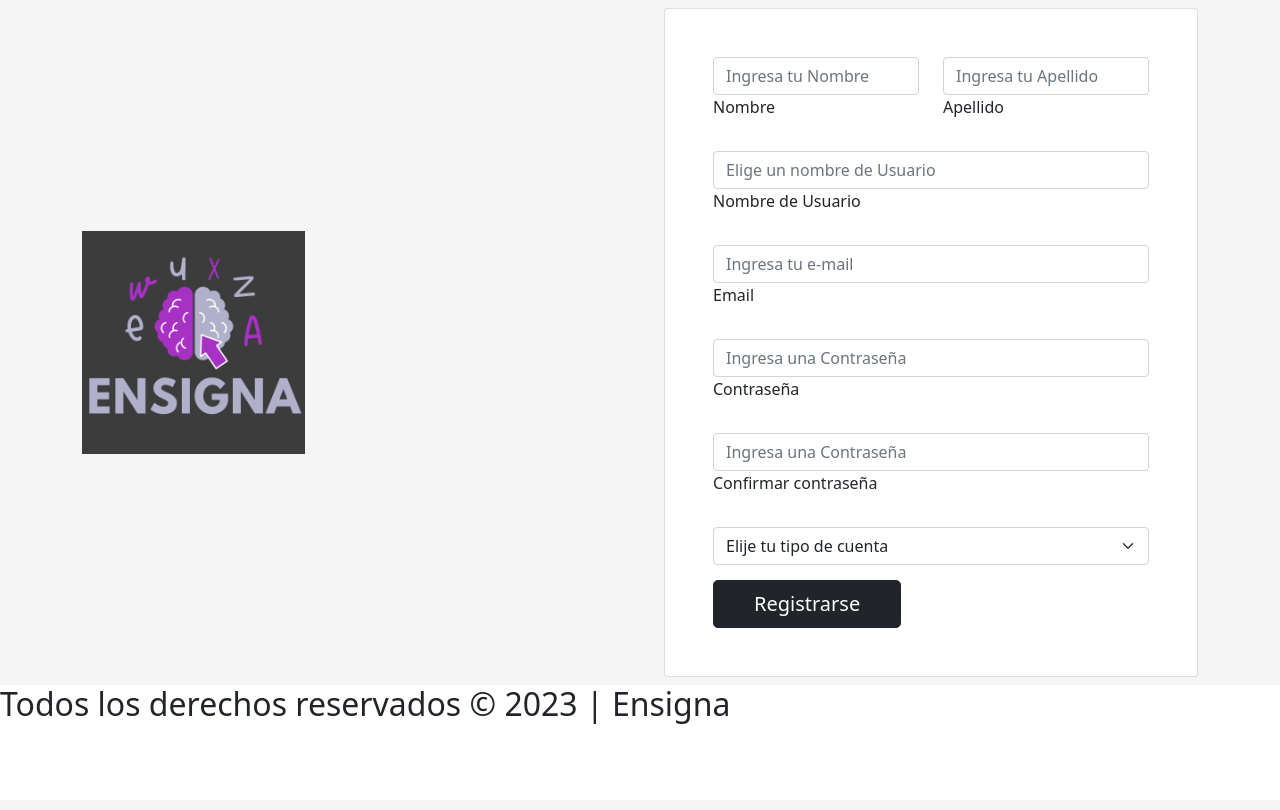
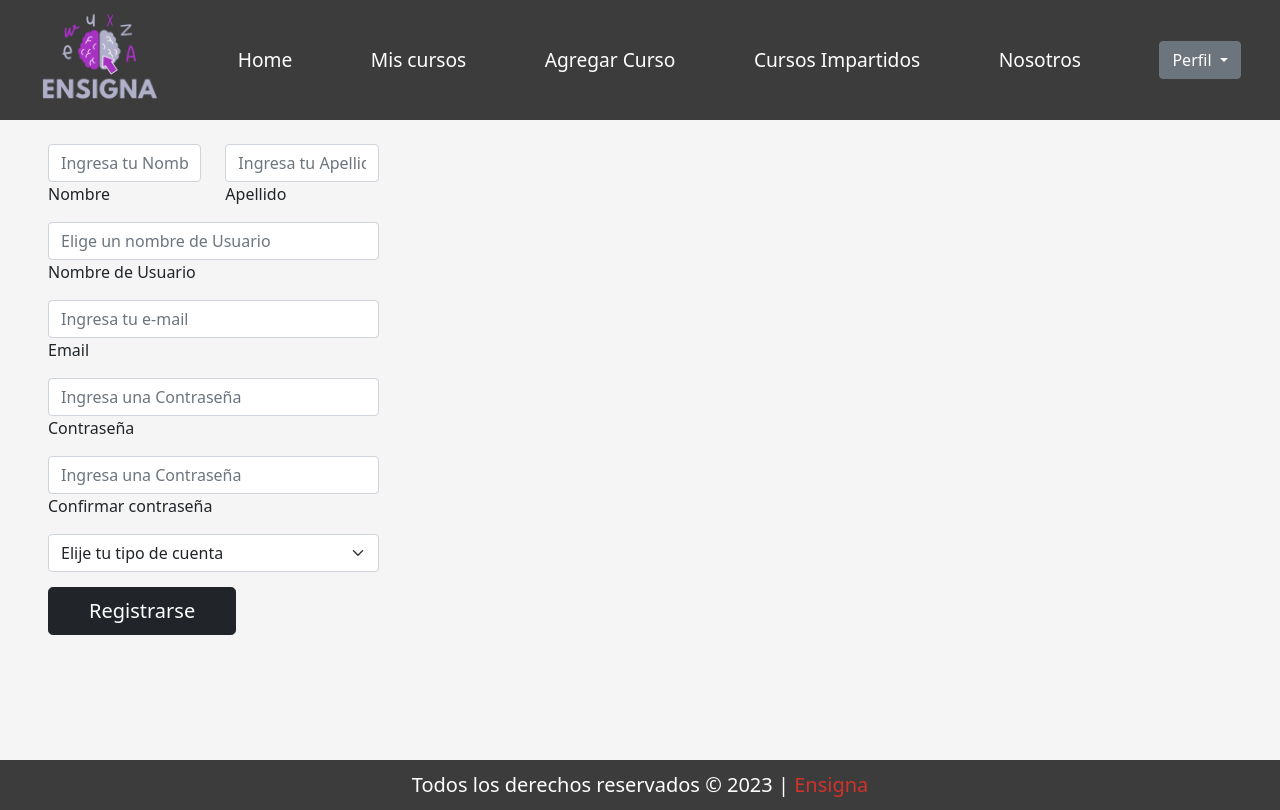
Before and after one commit to letivargasj/ProyectoCursos, a PHP site: page /registrarse.php in a window 1280 px wide. Before the commit the page ends 724 px from the top, so only its background shows below. Run offline with PHP 8.4, Linux system fonts and the light colour scheme.

Commit message:
Estilos finales

```diff
--- a/css/nosotros.css
+++ b/css/nosotros.css
@@ -25,7 +25,7 @@ img{
 .header-nosotros{
     width: 95%;
     height: 300px;
-    background: #5D3C66;
+    background: #2136526e;
     margin: 20px auto;
     overflow: hidden;
     border-radius: 10px;
--- a/cursos_db.sql
+++ b/cursos_db.sql
@@ -27,7 +27,7 @@ CREATE TABLE maestro (
 CREATE TABLE curso (
   cur_nombre VARCHAR(100) NOT NULL,
   cur_duracion FLOAT(11) NOT NULL COMMENT "La duración del curso en horas",
-  cur_categoría VARCHAR(50) NOT NULL,
+  cur_categoria VARCHAR(50) NOT NULL,
   cur_mae_id VARCHAR(20) NOT NULL,
   cur_imagen VARCHAR(30) NOT NULL,
   PRIMARY KEY (cur_nombre),
--- a/insertar.php
+++ b/insertar.php
@@ -13,7 +13,7 @@
             $categoria = $_POST['cur_categoria'];
             $imagen = $_POST['cur_imagen'];
 
-            $sql  = "INSERT INTO curso (cur_nombre, cur_categoría, cur_duracion, cur_imagen, cur_mae_id)
+            $sql  = "INSERT INTO curso (cur_nombre, cur_categoria, cur_duracion, cur_imagen, cur_mae_id)
                              VALUES('$nombre','$categoria','$duracion','images/$imagen','$usuario')";
 
             $query = mysqli_query($conn, $sql);
--- a/nosotros.php
+++ b/nosotros.php
@@ -34,9 +34,9 @@
                 </a>
                 <ul class="dropdown-menu" aria-labelledby="dropdownMenuLink">
                     <li><a class="dropdown-item" href="./controlador/controlador_cerrarsession.php">Salir</a></li>
+                    <li><a class="dropdown-item" href="./login.php">Login</a></li>
                 </ul>
             </div>
-                    <a class="nav" href="./login.php" id="login">Login</a>
         </div>
         <div class="clearfix"></div>
         <div class="header-nosotros">
--- a/registrarse.php
+++ b/registrarse.php
@@ -14,44 +14,55 @@ if(!empty($_SESSION["usuario"])){
         <meta name="viewport" content="width=device-width, initial-scale=1">
 
         <!-- Bootstrap CSS -->
+        <link rel="stylesheet" href="/css/style.css">
         <link href="https://cdn.jsdelivr.net/npm/bootstrap@5.0.2/dist/css/bootstrap.min.css" rel="stylesheet" integrity="sha384-EVSTQN3/azprG1Anm3QDgpJLIm9Nao0Yz1ztcQTwFspd3yD65VohhpuuCOmLASjC" crossorigin="anonymous">
         <script defer src="https://cdn.jsdelivr.net/npm/bootstrap@5.0.2/dist/js/bootstrap.bundle.min.js" integrity="sha384-MrcW6ZMFYlzcLA8Nl+NtUVF0sA7MsXsP1UyJoMp4YLEuNSfAP+JcXn/tWtIaxVXM" crossorigin="anonymous"></script>
 
         <title>Cursos en linea</title>
     </head>
     <body>
-        <div class="princial">
+        <div class="principal">
+          	<div class="navegador" id="navbar" >
+				<a id="logo">
+					<img class="imgLogo" src="./images/logo2.png" id="logo">
+				</a>
+				<a class="nav" href="/index.php" id="home">Home</a>
+				<a class="nav" href="/miscursos.php" id="misCursos">Mis cursos</a>
+				<a class="nav" href="/agregarcurso.php" id="agregarCurso" >Agregar Curso</a>
+				<a class="nav" href="/cursosimpartidos.php" id="cursosImpartidos">Cursos Impartidos</a>
+				<a class="nav" href="/nosotros.php" id="nosotros">Nosotros</a>
+				<div class="dropdown">
+					<a class="btn btn-secondary dropdown-toggle" href="#" role="button" id="dropdownMenuLink" data-bs-toggle="dropdown" aria-expanded="false">
+						Perfil
+					</a>
+					<ul class="dropdown-menu" aria-labelledby="dropdownMenuLink">
+						<li><a class="dropdown-item" href="./controlador/controlador_cerrarsession.php">Salir</a></li>
+						<li><a class="dropdown-item" href="./login.php">Login</a></li>
+					</ul>
+				</div>
+			</div>
+
           	<div class="contenedor">
             <!-- Section: Design Block -->
 				<section class="">
 				<!-- Jumbotron -->
-              <div class="px-4 py-2 px-md-5 text-center text-lg-start" style="background-color: hsl(0, 0%, 96%)">
-                <div class="container">
-                  <div class="row gx-lg-5 align-items-center">
-                    <div class="col-lg-6 mb-6 mb-lg-0">
-
-                      <div class="col-md-15 col-lg-5 col-xl-5">
-                          <img src="./images/logo2.png"
-                            class="img-fluid" alt="Sample image">
-                        </div>
-                    </div>
-
-                    <div class="col-lg-6 mb-5 mb-lg-0">
-                      <div class="card">
-                        <div class="card-body py-5 px-md-5">
+					<div class="  text-center text-lg-start mt-2 " style="background-color: hsl(0, 0%, 96%)">
+						<div class="  col-md-4">
+							<div class="justify-content-centercard">
+								<div class="card-body px-md-5">
 									<form method="post" action="">
 										<?php
 										include "./controlador/controlador_registrarse.php" ;
 										?>
 										<!-- 2 column grid layout with text inputs for the first and last names -->
 										<div class="row">
-                              <div class="col-md-6 mb-4">
+											<div class="col-md-6 mb-2">
 												<div class="form-outline">
 												<input name= "reg_nombre" type="text" id="form3Example1" class="form-control" placeholder="Ingresa tu Nombre" />
 												<label class="form-label" for="form3Example1">Nombre</label>
 												</div>
 											</div>
-                              <div class="col-md-6 mb-4">
+											<div class="col-md-6 mb-2">
 												<div class="form-outline">
 												<input name= "reg_apellido" type="text" id="form3Example2" class="form-control" placeholder="Ingresa tu Apellido"/>
 												<label class="form-label" for="form3Example2">Apellido</label>
@@ -59,24 +70,24 @@ if(!empty($_SESSION["usuario"])){
 											</div>
 										</div>
 
-                            <div class="form-outline mb-4">
+										<div class="form-outline mb-2">
 											<input  name= "reg_usuario" type="text" id="form3Example3" class="form-control" placeholder="Elige un nombre de Usuario"/>
 											<label class="form-label" for="form3Example3">Nombre de Usuario</label>
 										</div>
 
 											<!-- Email input -->
-                            <div class="form-outline mb-4">
+										<div class="form-outline mb-2">
 											<input name= "reg_correo" type="email" id="form3Example3" class="form-control" placeholder="Ingresa tu e-mail" />
 											<label class="form-label" for="form3Example3">Email</label>
 										</div>
 
 											<!-- Password input -->
-                            <div class="form-outline mb-4">
+										<div class="form-outline mb-2">
 											<input name= "reg_password" type="password" id="form3Example4" class="form-control" placeholder="Ingresa una Contraseña" />
 											<label class="form-label" for="form3Example4">Contraseña</label>
 										</div>
 
-                            <div class="form-outline mb-4">
+										<div class="form-outline mb-2">
 											<input name= "reg_con_password" type="password" id="form3Example4" class="form-control" placeholder="Ingresa una Contraseña" />
 											<label class="form-label" for="form3Example4">Confirmar contraseña</label>
 										</div>
@@ -91,24 +102,18 @@ if(!empty($_SESSION["usuario"])){
 										<input name="btnregistrarse" class="btn btn-dark btn-lg " type="submit" value="Registrarse"
 												style="padding-left: 2.5rem; padding-right: 2.5rem; margin-top: 15px;">
 
-                            </div>
 									</form>
-                        </div>
-                      </div>
 								</div>
 							</div>
 						</div>
 					</div>
 				</section>
 			</div>
-        </div>
-
 			<!-- Section: Design Block -->
-
 			<footer class="footer">
 				<h2>Todos los derechos reservados &copy; 2023 | <span> Ensigna </span></h2>
 			</footer>
-
+        </div>
       <script src="https://cdn.jsdelivr.net/npm/bootstrap@5.0.2/dist/js/bootstrap.bundle.min.js" integrity="sha384-MrcW6ZMFYlzcLA8Nl+NtUVF0sA7MsXsP1UyJoMp4YLEuNSfAP+JcXn/tWtIaxVXM" crossorigin="anonymous"></script>
 
     </body>
```
Also changed, not shown: login.php (+5 -7 lines). Lines whose indentation alone changed are shown as unchanged.
